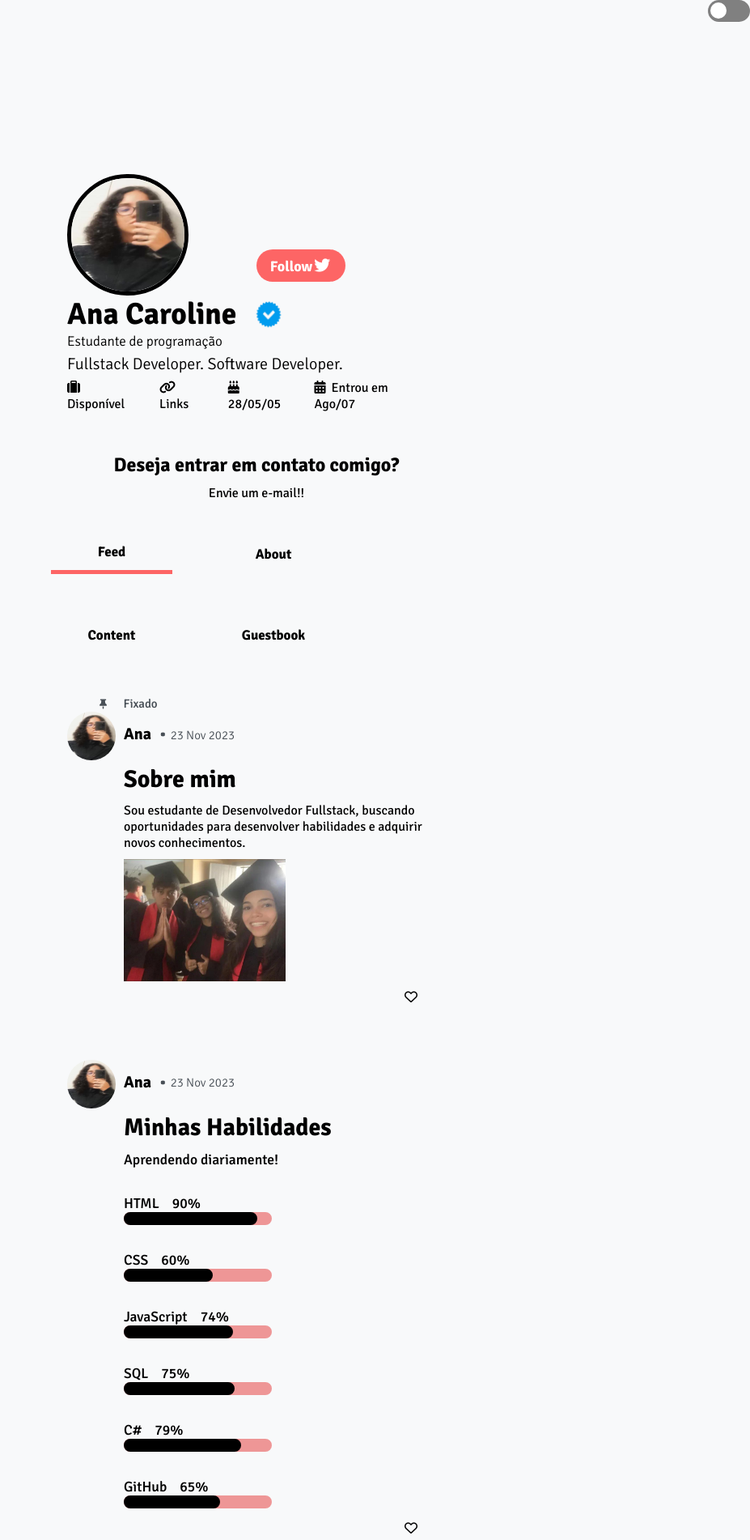
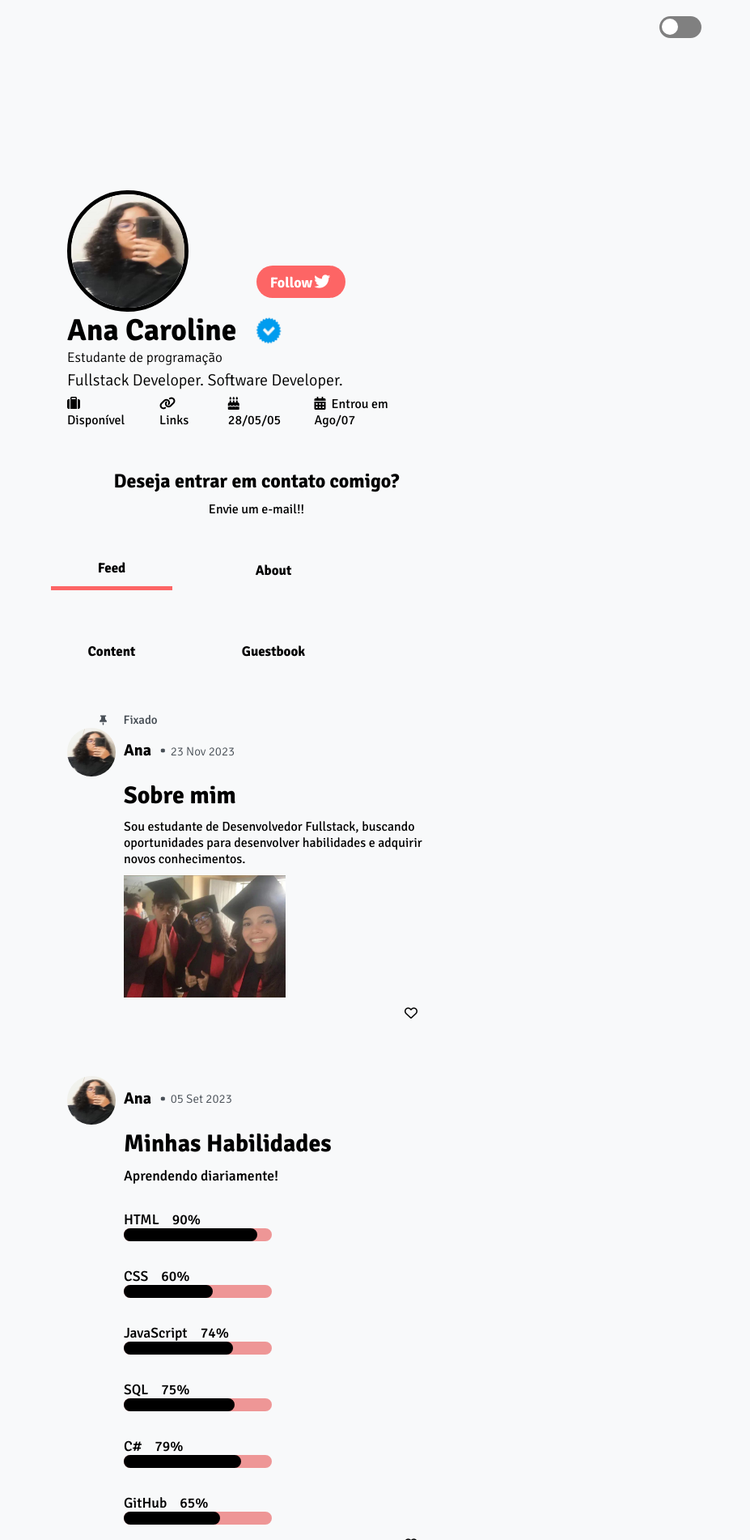
Before and after one commit to acee091/PTF, a plain HTML site: page index.html in a window 1280 px wide. Shown: the top 1902 px of the page at 81% size, without its empty margins (353-1280 px from the left). Drawn offline with Linux system fonts and the light colour scheme.

Commit message:
finalizado

```diff
--- a/css/style.css
+++ b/css/style.css
@@ -25,7 +25,10 @@ background-color: var(--bg);
 body{
     background-color: var(--bg);
 }
-
+.navbar{
+    margin-top: 20px;
+    margin-right: 60px;
+}
 .main-container{
     padding: 120px;
     width: 60%;
@@ -61,6 +64,9 @@ body{
     color: #fff;
     border: none;
     cursor: pointer;
+}
+.profile button a{
+    color: #fff;
 }
 .follow i{
     font-size: 20px;
@@ -291,6 +297,7 @@ body{
 }
 .RS{
     color: rgb(39, 226, 39);
+    font-weight: bold;
 }
 .senac{
     color: #F7941D;
--- a/index.html
+++ b/index.html
@@ -31,7 +31,7 @@
 
         <div class="profile">
             <img src="img/ptf.jpeg" alt="">
-            <button class="follow">Follow<i class="fa-brands fa-twitter"></i></button>
+            <button class="follow"><a href="https://www.linkedin.com/in/ana-caroline-evangelista-dos-santos-67a402237/" target="_blank">Follow<i class="fa-brands fa-twitter"></a></i></button>
         </div>
         <section class="header-container">
             <div class="name-profile">
@@ -100,7 +100,7 @@
                     <div class="name-post">
                         <h2 class="nick">Ana </h3>
                             <h3 class="dot"> • </h3>
-                            <h3 class="date"> 23 Nov 2023 </h3>
+                            <h3 class="date"> 05 Set 2023 </h3>
                     </div>
                 </div>
                 <div class="post2">
@@ -162,7 +162,7 @@
                     <div class="name-post">
                         <h2 class="nick">Ana </h3>
                             <h3 class="dot"> • </h3>
-                            <h3 class="date"> 23 Nov 2023 </h3>
+                            <h3 class="date"> 28 Mai 2023 </h3>
                     </div>
                 </div>
                 <div class="post3">
```
